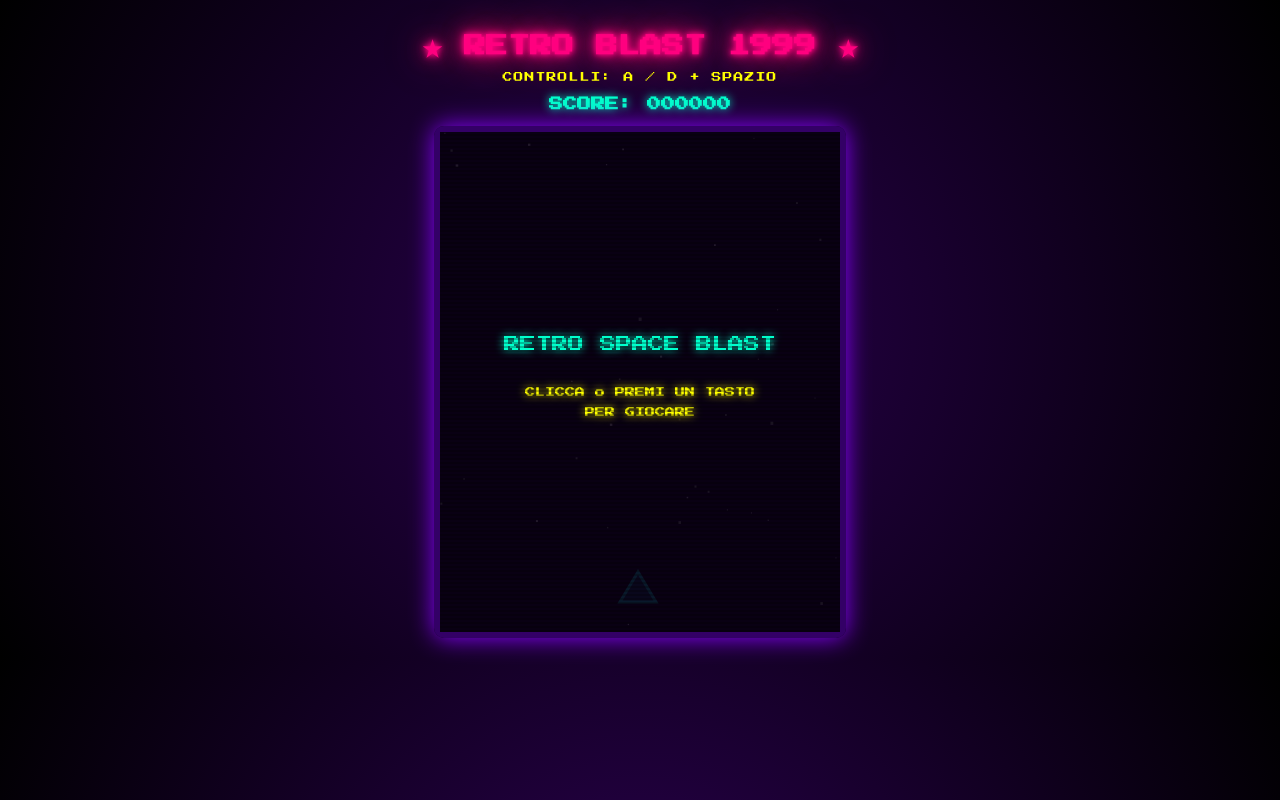
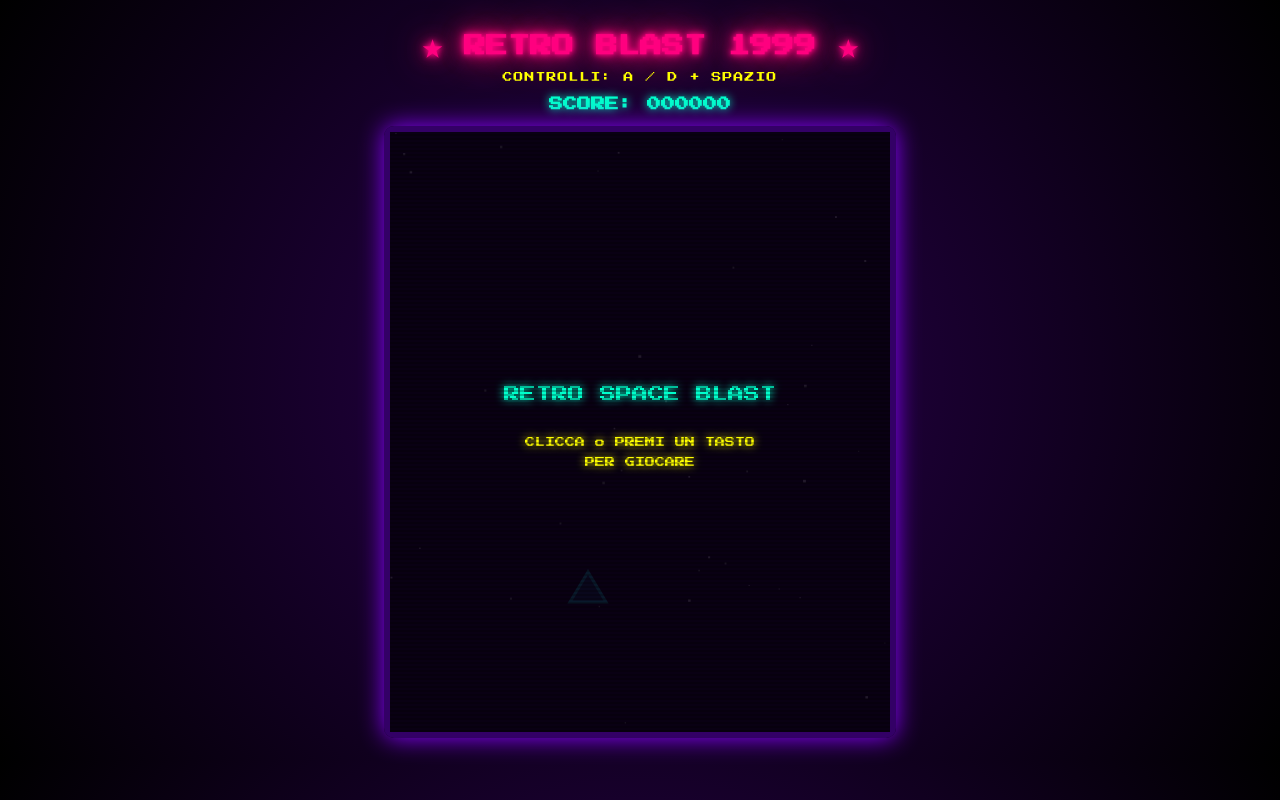
Before and after one commit to Giuricx/retro-space-blast, a plain HTML site: page index.html in a window 1280 px wide. Drawn offline with Linux system fonts and the light colour scheme.

Commit message:
Update index.html

```diff
--- a/index.html
+++ b/index.html
@@ -20,7 +20,7 @@
 
     <!-- Schermo del canvas racchiuso nel cabinato CRT -->
     <div class="crt-screen">
-        <canvas id="canvas" width="400" height="500"></canvas>
+        <canvas id="canvas" width="500" height="600"></canvas>
     </div>
 
     <script src="script.js"></script>
```
